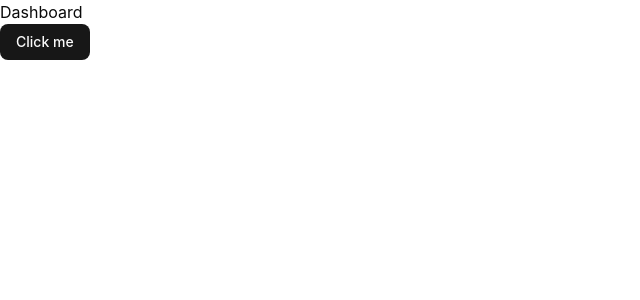
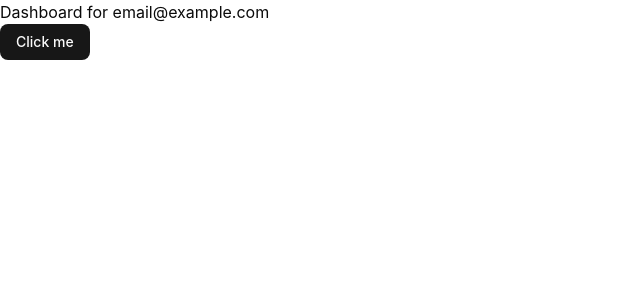
Before and after one commit to rchristianandrei/Customizable-Tracker, a React (Vite) app in the folder client/: page / in a window 1280 px wide. Shown: the top 300 px of the page, without its empty margins (0-640 px from the left). Built offline with nearby package versions, Linux system fonts and the light colour scheme.

Commit message:
create auth provider

```diff
--- a/client/src/App.tsx
+++ b/client/src/App.tsx
@@ -2,10 +2,11 @@ import { BrowserRouter, Route, Routes } from "react-router-dom";
 import { Login } from "./pages/login/page";
 import { Dashboard } from "./pages/dashboard/page";
 import { Register } from "./pages/register/page";
+import { AuthProvider } from "@/contexts/AuthProvider";
 
 function App() {
   return (
-    <>
+    <AuthProvider>
       <BrowserRouter>
         <Routes>
           <Route path="/login" element={<Login></Login>}></Route>
@@ -13,7 +14,7 @@ function App() {
           <Route path="/" element={<Dashboard></Dashboard>}></Route>
         </Routes>
       </BrowserRouter>
-    </>
+    </AuthProvider>
   );
 }
 
--- /dev/null
+++ b/client/src/contexts/AuthProvider.tsx
@@ -0,0 +1,26 @@
+import { createContext, useContext, useState } from "react";
+
+export const AuthContext = createContext<
+  | {
+      email: string | null;
+      setEmail: React.Dispatch<React.SetStateAction<string | null>>;
+    }
+  | undefined
+>(undefined);
+
+export const AuthProvider = ({ children }: { children: React.ReactNode }) => {
+  const [email, setEmail] = useState<string | null>("email@example.com");
+  return (
+    <AuthContext.Provider value={{ email, setEmail }}>
+      {children}
+    </AuthContext.Provider>
+  );
+};
+
+export const useAuth = () => {
+  const hook = useContext(AuthContext);
+
+  if (!hook) throw new Error("useAuth must be used insdie AuthProvider");
+
+  return hook;
+};
--- a/client/src/pages/dashboard/page.tsx
+++ b/client/src/pages/dashboard/page.tsx
@@ -1,9 +1,11 @@
 import { Button } from "@/components/ui/button";
+import { useAuth } from "@/contexts/AuthProvider";
 
 export const Dashboard = () => {
+  const { email } = useAuth();
   return (
     <>
-      <div>Dashboard</div>
+      <div>Dashboard for {email}</div>
       <Button>Click me</Button>
     </>
   );
```
